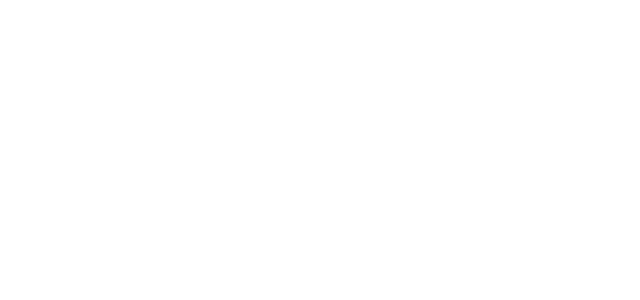
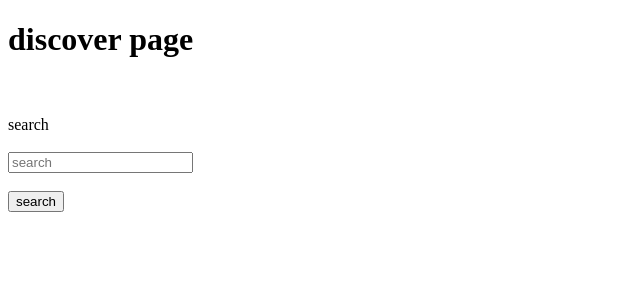
Before and after one commit to Flex-Pass-MIA/Client, an Angular app: page /search in a window 1280 px wide. Before the commit this address led to /. Shown: the top 300 px of the page, without its empty margins (0-640 px from the left). Built offline with nearby package versions, Linux system fonts and the light colour scheme.

Commit message:
search component

```diff
--- /dev/null
+++ b/src/app/search/search.component.html
@@ -0,0 +1,7 @@
+<h1>discover page</h1>
+<br><br>
+<label for="search">search</label>
+<br><br>
+<input type="search" [(ngModel)]="search" name="search" placeholder="search">
+<br><br>
+<button type="button" (click)="gymSearch()">search</button>
--- /dev/null
+++ b/src/app/search/search.component.ts
@@ -0,0 +1,43 @@
+import { Component, OnInit, SystemJsNgModuleLoaderConfig } from '@angular/core';
+import { SessionService } from '../service/auth.service';
+import { Observable } from 'rxjs/Observable';
+// import { Observable } from 'rxjs/rx';
+import { ActivatedRoute } from '@angular/router';
+import { SearchService } from '../service/search.service';
+
+
+@Component({
+  selector: 'app-search',
+  templateUrl: './search.component.html',
+  styleUrls: ['./search.component.css']
+})
+export class SearchComponent implements OnInit {
+
+  resultSearch: any = {};
+
+  search: any;
+  error: string;
+
+  constructor(public mySearch: SearchService) { }
+
+  gymSearch() {
+
+    this.mySearch.searchResult(this.search)
+      .subscribe(
+        (res) => {
+          console.log('result search', this.search);
+          console.log('res in the component ---->', res);
+          this.search = res;
+          // console.log('8===========D-------------');
+          // console.log('result test---->', this.search);
+        },
+        (err) => this.error = err
+      );
+
+
+  }
+
+  ngOnInit() {
+  }
+
+}
--- /dev/null
+++ b/src/app/service/search.service.ts
@@ -0,0 +1,35 @@
+import { Injectable } from '@angular/core';
+import { Http, Response } from '@angular/http';
+import 'rxjs/add/operator/map';
+import 'rxjs/add/operator/catch';
+import { Observable } from 'rxjs/Observable';
+
+
+@Injectable({
+  providedIn: 'root'
+})
+export class SearchService {
+  constructor(private http: Http) { }
+
+  searchResult(x) {
+    console.log('x is : ', x);
+    return this.http.post(`http://localhost:3000/search/gymsearch`, x)
+    .map(res => {
+      console.log('res in search service:----->', res);
+      res.json();
+    })
+      .catch(this.handleError);
+  }
+
+
+
+
+  handleError(e) {
+    return Observable.throw(e.json().message);
+  }
+
+
+
+
+
+}
```
Also changed, not shown: src/app/app.module.ts (+6 -3 lines), src/app/search/search.component.css (added), 1 other file (tests, documents, lock files or other folders).
